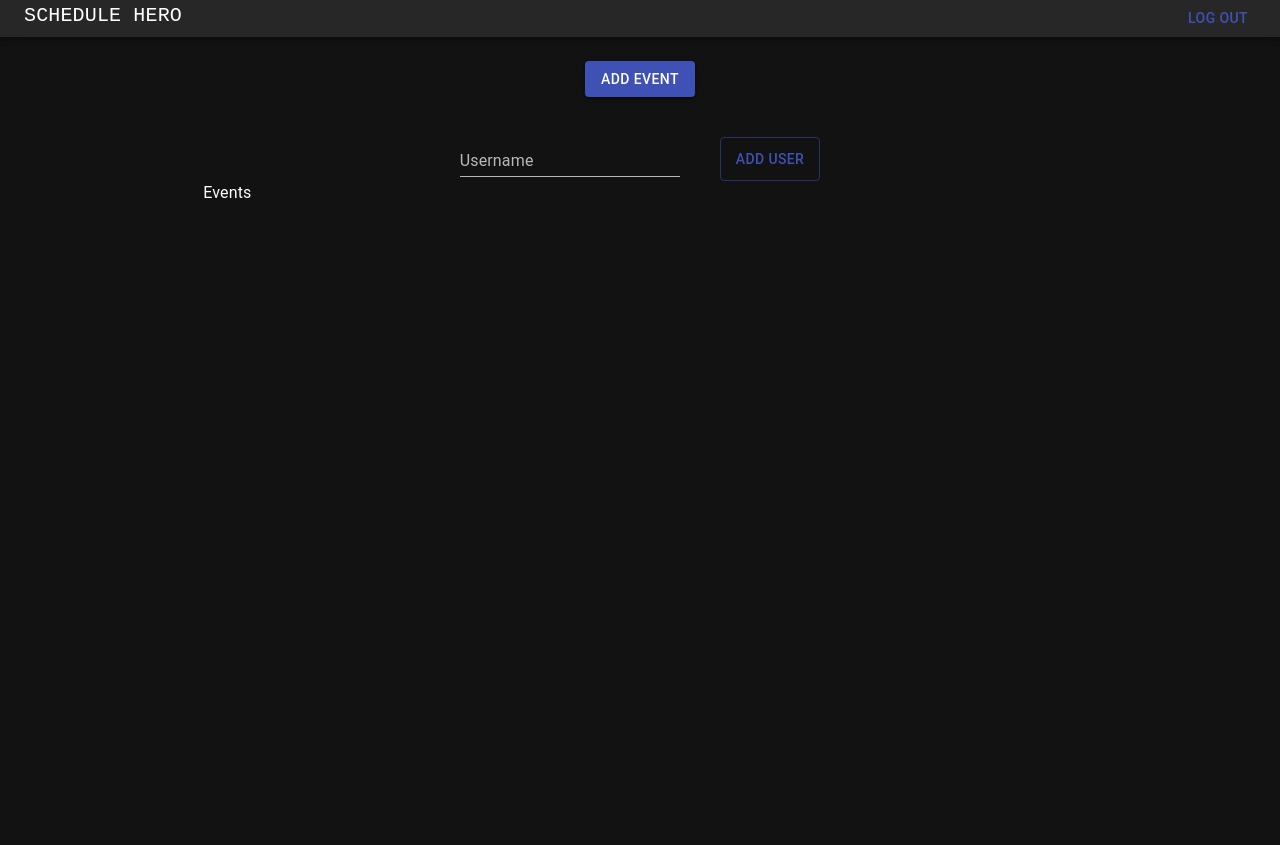
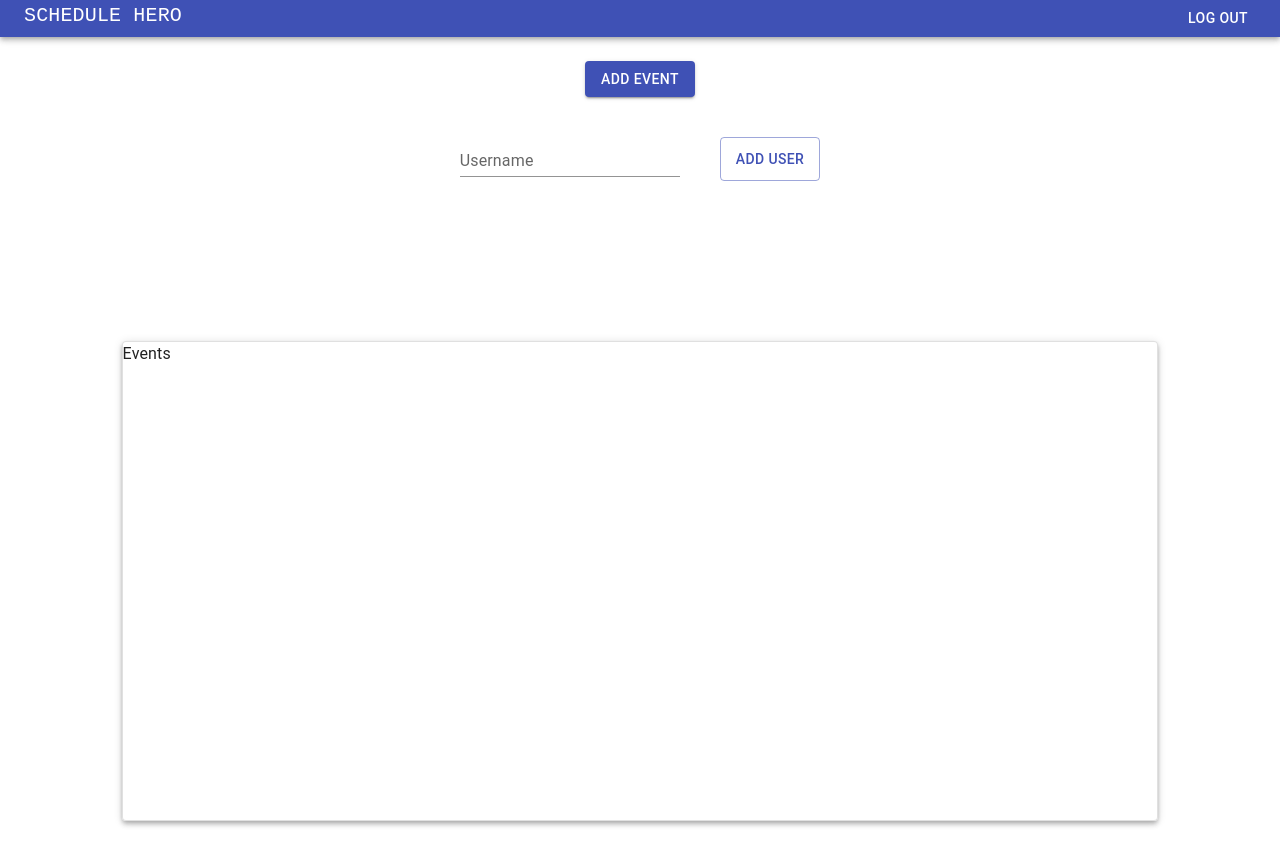
Before and after one commit to Armadillo59/schedule-hero, a React app: page / in a window 1280 px wide. Before the commit the page ends 800 px from the top, so only its background shows below. Built offline with nearby package versions, Linux system fonts and the light colour scheme.

Commit message:
Change theme and add style-loader and css-loader

```diff
--- a/client/components/EventBoard.jsx
+++ b/client/components/EventBoard.jsx
@@ -7,6 +7,10 @@ import AddEventForm from "./AddEventForm";
 import TextField from '@mui/material/TextField';
 import Alert from '@mui/material/Alert';
 import Container from '@mui/material/Container';
+import Paper from '@mui/material/Paper';
+import Box from '@mui/material/Box';
+import { sizing } from '@mui/system';
+
 
 function EventBoard() {
   const [open, setOpen] = useState(false);
@@ -60,11 +64,15 @@ function EventBoard() {
               />
         <Button variant='outlined' sx={{marginTop: 2, marginLeft: 5}} onClick={handleClickAddUser}>Add User</Button>
       </Container>
-      {invalidUserName && <Alert severity='error'>Please enter a username.</Alert>}
+      <Container sx={{display: 'flex', justifyContent: 'center'}}>
+        {invalidUserName && <Alert sx={{position: 'absolute', marginTop: 2}} severity='error'>Please enter a username.</Alert>}
+      </Container>
       <AddEventForm open={open} setOpen={setOpen} handleClose={handleClose} />
-      <Container sx={{ width: '80%', height: '50%', borderBlockColor: "white" }}>
-        <EventList/>
-      </Container>
+      <Paper elevation={4} sx={{ m: 3, marginTop: 20, width: '90%', height: '60vh' }}>
+        <Paper variant="outlined" sx={{ width: '100%', height: '100%', backgroundColor: ''}}>
+          <EventList/>
+        </Paper>
+      </Paper>
     </Container>
 
   );
--- a/client/components/HeaderAppBar.jsx
+++ b/client/components/HeaderAppBar.jsx
@@ -29,7 +29,7 @@ function HeaderAppBar(props) {
         <Typography variant="h6" fontFamily="monospace" >
           SCHEDULE HERO
         </Typography>
-        {displayLogOut && <Button variant="text" onClick={handleLogOut}>Log Out</Button>}
+        {displayLogOut && <Button color="white" variant="text" onClick={handleLogOut}>Log Out</Button>}
       </Container>
     </AppBar>
   )
--- a/client/index.js
+++ b/client/index.js
@@ -1,6 +1,7 @@
 import React from 'react';
 import { createRoot } from 'react-dom/client';
 import App from './App';
+import './styles/styles.css';
 
 const root = createRoot(document.getElementById('root'));
 root.render(
--- a/client/styles/styles.css
+++ b/client/styles/styles.css
@@ -0,0 +1,3 @@
+body {
+  background-color: #FFE17B;
+}
--- a/client/themes.js
+++ b/client/themes.js
@@ -1,10 +1,20 @@
 import { createTheme } from '@mui/material/styles';
-import { indigo, pink } from '@mui/material/colors';
+import { indigo, pink, grey, white} from '@mui/material/colors';
 
 export const theme = createTheme({
+  background: {
+    default: '#FFE17B'
+  },
   palette: {
-    mode: 'dark',
+    mode: 'light',
     primary: indigo,
     secondary: pink,
-  }
+    purple: {
+      main: '#6573c3',
+    },
+    white: {
+      main: '#ffffff',
+    },
+  },
+
 });
--- a/package.json
+++ b/package.json
@@ -17,8 +17,10 @@
     "@babel/preset-env": "^7.22.9",
     "@babel/preset-react": "^7.22.5",
     "babel-loader": "^9.1.3",
+    "css-loader": "^6.8.1",
     "html-webpack-plugin": "^5.5.3",
     "nodemon": "^3.0.1",
+    "style-loader": "^3.3.3",
     "webpack": "^5.88.2",
     "webpack-cli": "^5.1.4",
     "webpack-dev-server": "^4.15.1"
```
Also changed, not shown: 1 other file (tests, documents, lock files or other folders).
